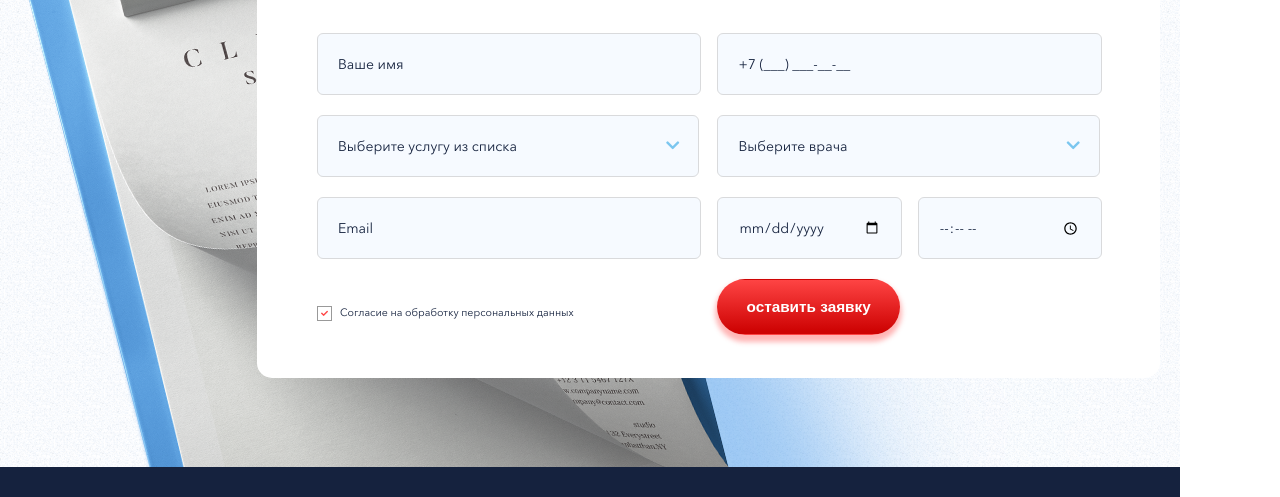
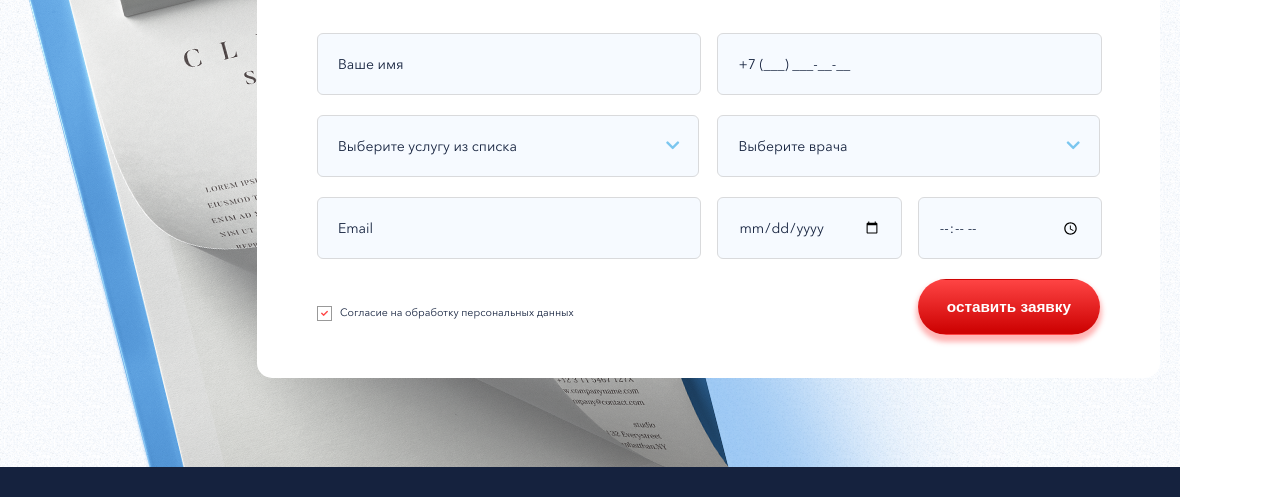
Before and after one commit to walkinded/AMIDEA, a plain HTML site: page index.html in a window 1280 px wide. Shown: the part 7106-7603 px from the top of the page. Drawn offline with Linux system fonts and the light colour scheme.

Commit message:
edit position

```diff
--- a/css/main.css
+++ b/css/main.css
@@ -1593,7 +1593,7 @@ footer {
   max-width: 200px;
   display: flex;
   justify-content: center;
-  grid-column: 3 / 4;
+  grid-column: 4;
   margin-left: 0;
 }
 .input-choice {
```
